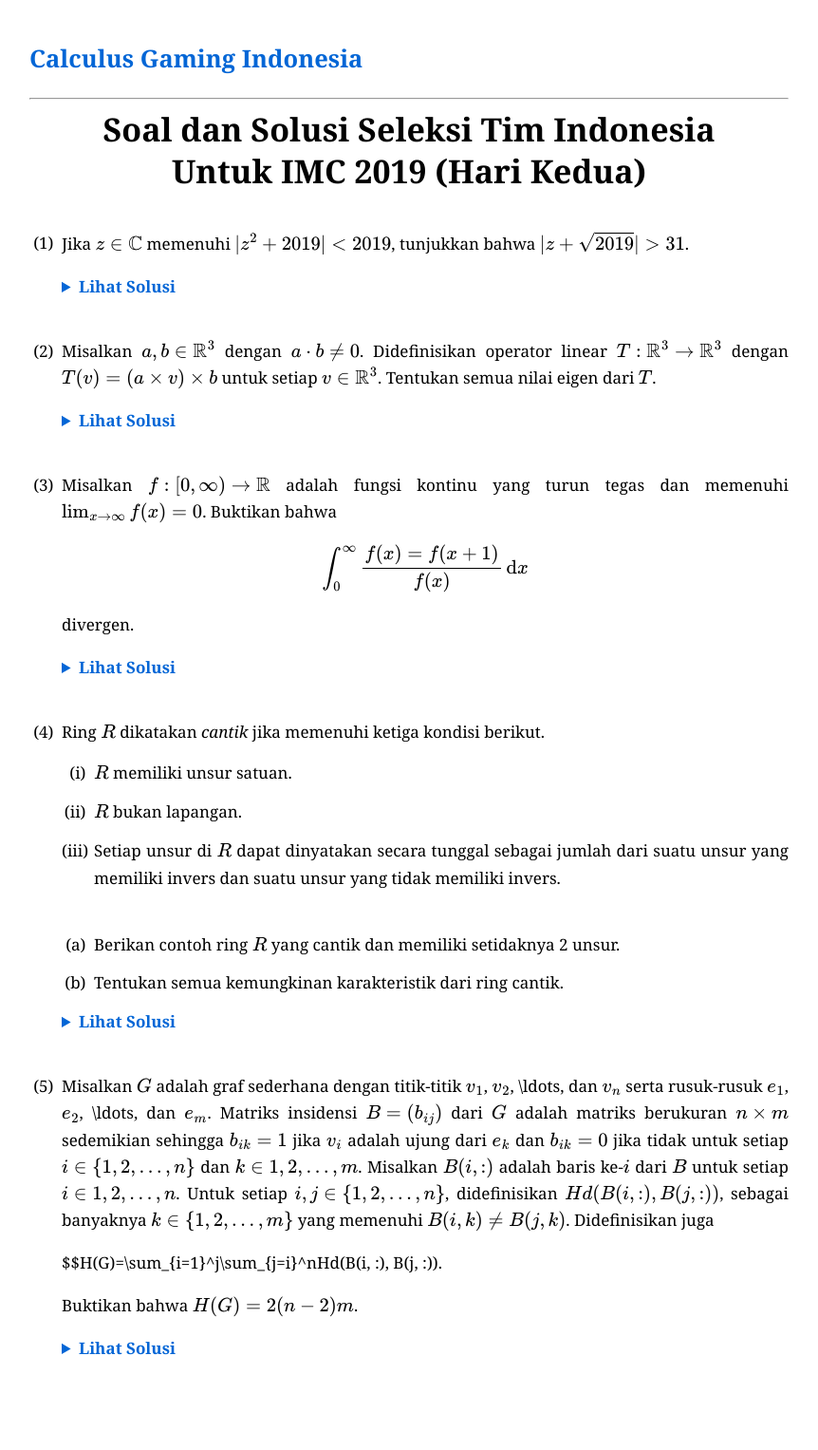
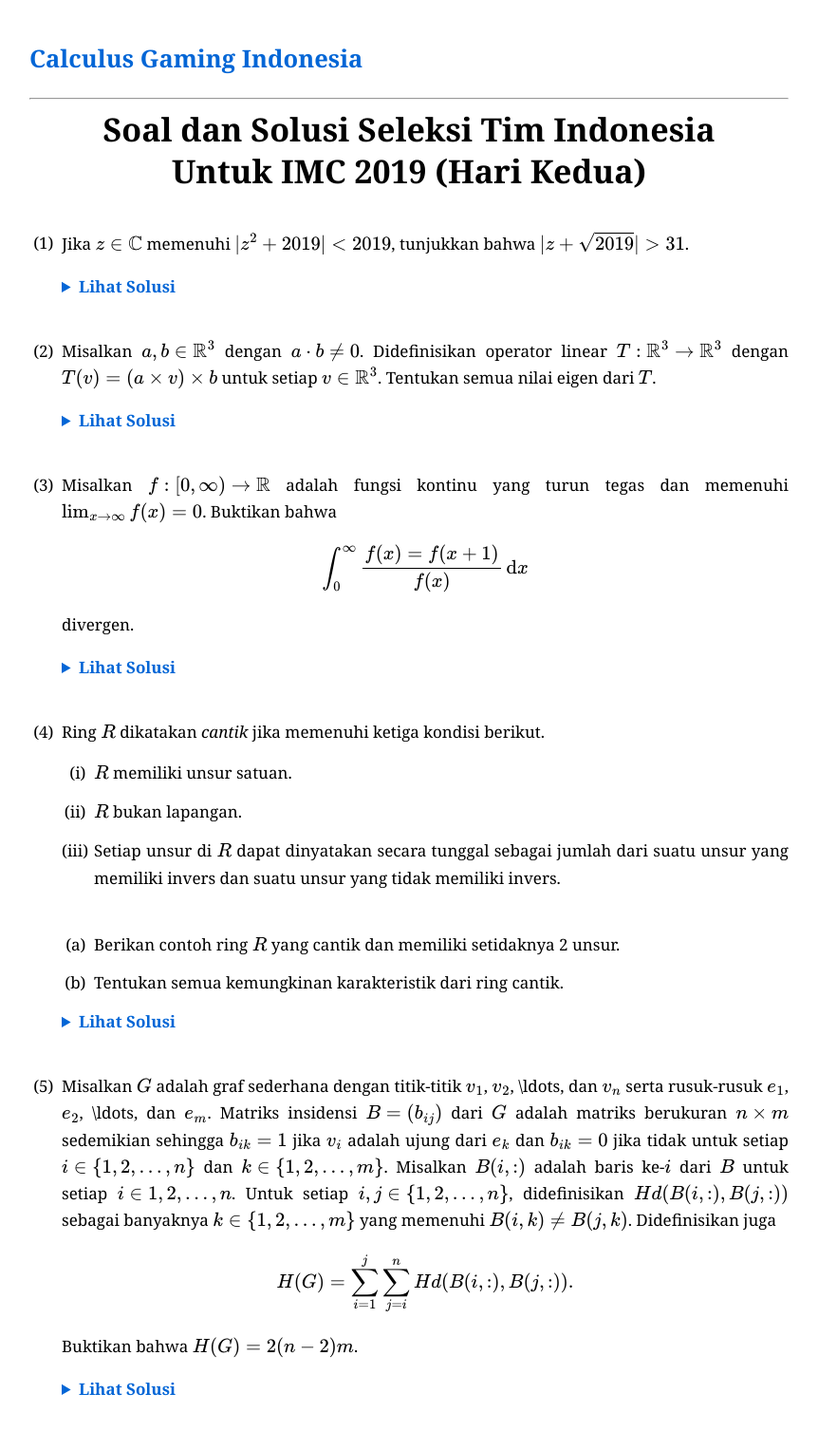
Before and after one commit to calculusgamingindonesia/calculusgamingindonesia.github.io, a Jekyll site: the page built from _posts/2026-07-02-sel-tim-indo-imc-19-2.md, in a window 1280 px wide. Shown: the whole page at 95% size, without its empty margins (209-1071 px from the left). Built offline with Jekyll 4.4.1, drawn with Linux system fonts in a browser that asks for light colours; some web fonts are replaced; before the commit the page ends 1484 px from its top, so only the background shows below that.

Commit message:
Update 2026-07-02-sel-tim-indo-imc-19-2.md

```diff
--- a/_posts/2026-07-02-sel-tim-indo-imc-19-2.md
+++ b/_posts/2026-07-02-sel-tim-indo-imc-19-2.md
@@ -66,9 +66,9 @@ urutan: 6
    </div>
    </details>
 
-5. Misalkan $G$ adalah graf sederhana dengan titik-titik $v_1$, $v_2$, \ldots, dan $v_n$ serta rusuk-rusuk $e_1$, $e_2$, \ldots, dan $e_m$. Matriks insidensi $B=(b_{ij})$ dari $G$ adalah matriks berukuran $n\times m$ sedemikian sehingga $b_{ik}=1$ jika $v_i$ adalah ujung dari $e_k$ dan $b_{ik}=0$ jika tidak untuk setiap $i\in\set{1, 2, \ldots, n}$ dan $k\in\{1, 2, \ldots, m\}$. Misalkan $B(i, :)$ adalah baris ke-$i$ dari $B$ untuk setiap $i\in\{1, 2, \ldots, n\}$. Untuk setiap $i, j\in\set{1, 2, \ldots, n}$, didefinisikan $Hd(B(i, :), B(j, :))$, sebagai banyaknya $k\in\set{1, 2, \ldots, m}$ yang memenuhi $B(i, k)\neq B(j, k)$. Didefinisikan juga
+5. Misalkan $G$ adalah graf sederhana dengan titik-titik $v_1$, $v_2$, \ldots, dan $v_n$ serta rusuk-rusuk $e_1$, $e_2$, \ldots, dan $e_m$. Matriks insidensi $B=(b_{ij})$ dari $G$ adalah matriks berukuran $n\times m$ sedemikian sehingga $b_{ik}=1$ jika $v_i$ adalah ujung dari $e_k$ dan $b_{ik}=0$ jika tidak untuk setiap $i\in\set{1, 2, \ldots, n}$ dan $k\in\set{1, 2, \ldots, m}$. Misalkan $B(i, :)$ adalah baris ke-$i$ dari $B$ untuk setiap $i\in\{1, 2, \ldots, n\}$. Untuk setiap $i, j\in\set{1, 2, \ldots, n}$, didefinisikan $Hd(B(i, :), B(j, :))$ sebagai banyaknya $k\in\set{1, 2, \ldots, m}$ yang memenuhi $B(i, k)\neq B(j, k)$. Didefinisikan juga
 
-   $$H(G)=\sum_{i=1}^j\sum_{j=i}^nHd(B(i, :), B(j, :)).
+   $$H(G)=\sum_{i=1}^j\sum_{j=i}^nHd(B(i, :), B(j, :)).$$
 
    Buktikan bahwa $H(G)=2(n-2)m$.
 
```
